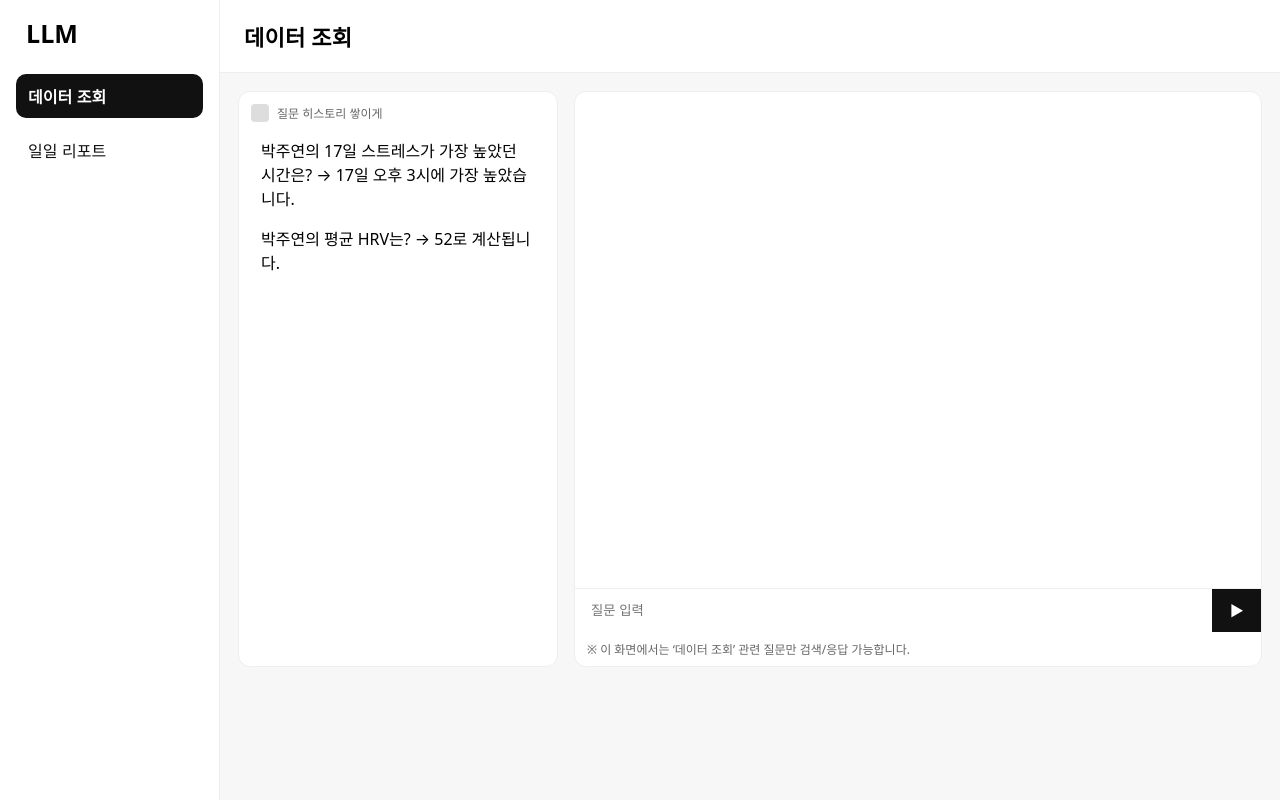
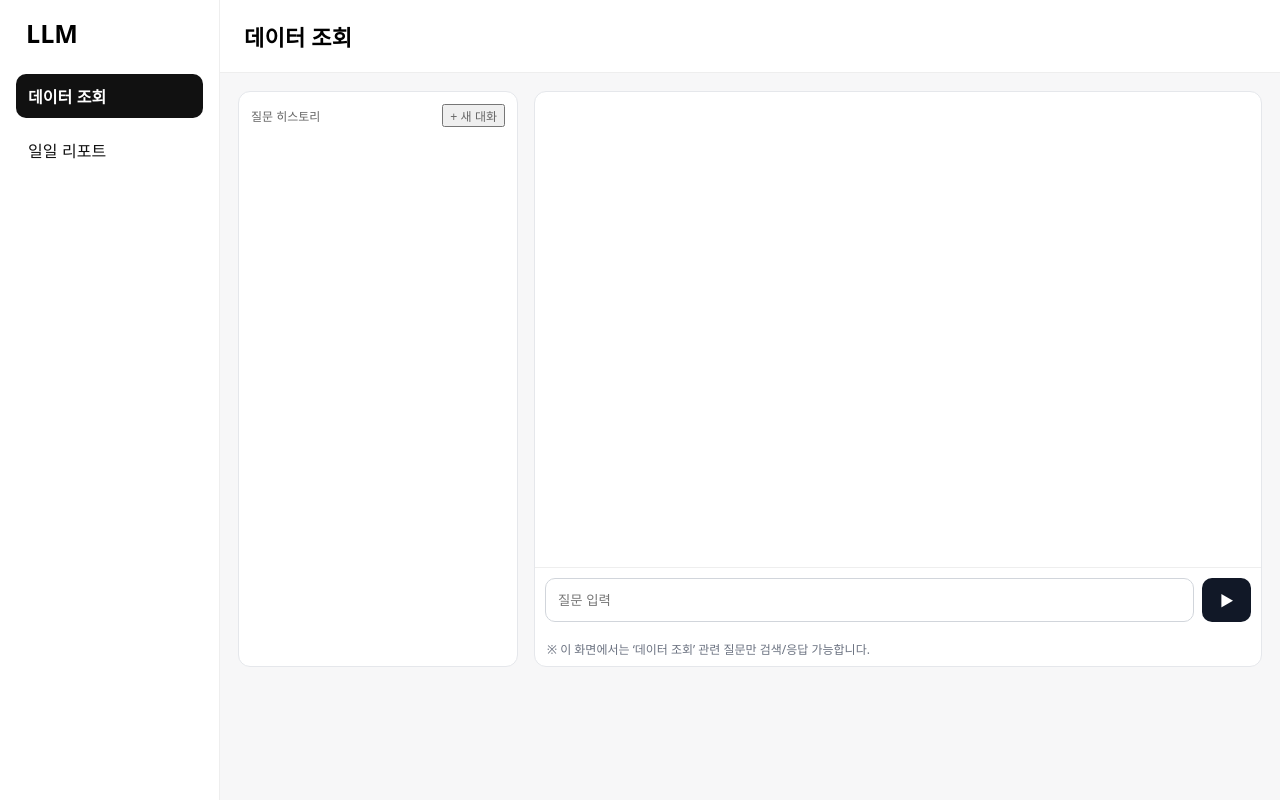
Before and after one commit to ai-lab-llm/Server, a Django app: page /dbchat/ in a window 1280 px wide. Run offline with Django 5.2, Linux system fonts and the light colour scheme; parts of the project's set-up code (start-up, migrations or seed data) failed here and were passed over.

Commit message:
feat: 데이터 조회 화면 ui

```diff
--- a/dbchat/templates/dbchat/dbchat.html
+++ b/dbchat/templates/dbchat/dbchat.html
@@ -1,96 +1,37 @@
 {% extends "base.html" %}
+{% load static %}
 {% block title %}데이터 조회 - 주연 서버{% endblock %}
 {% block page_title %}데이터 조회{% endblock %}
 {% block nav_dbchat_active %}active{% endblock %}
 
 {% block content %}
+<link rel="stylesheet" href="{% static 'dbchat/dbchat.css' %}">
+
 <div class="chat-wrap">
-  <!-- 왼쪽: 히스토리 (카드) -->
+  <!-- 왼쪽: 히스토리 -->
   <aside class="chat-history">
-    <div style="display:flex;align-items:center;gap:8px;margin-bottom:8px;">
-      <div style="width:18px;height:18px;background:#ddd;border-radius:4px;"></div>
-      <span class="small">질문 히스토리 쌓이게</span>
+    <div class="history-head">
+      <span class="small">질문 히스토리</span>
+      <button id="new-thread-btn" class="small">+ 새 대화</button>
     </div>
-    <div id="history"></div>
+    <div id="threads"></div>
   </aside>
 
-  <!-- 오른쪽: 채팅 메인 (카드) -->
+  <!-- 오른쪽: 채팅 메인 -->
   <section class="chat-main">
-    <div id="chat-messages" class="chat-messages">
-      <!-- 메시지가 여기 쌓입니다 -->
-    </div>
+    <div id="chat-messages" class="chat-messages"></div>
+
     <form id="chat-form" class="chat-input">
+      {% csrf_token %}
       <input type="text" id="question" placeholder="질문 입력" autocomplete="off" />
       <button type="submit" title="보내기">▶</button>
     </form>
-    <div class="small" style="padding:8px 12px;">
+
+    <div class="small tip">
       ※ 이 화면에서는 ‘데이터 조회’ 관련 질문만 검색/응답 가능합니다.
     </div>
   </section>
 </div>
 
-<script>
-document.addEventListener("DOMContentLoaded", function(){
-  const historyBox = document.getElementById("history");
-  const chatBox    = document.getElementById("chat-messages");
-  const form       = document.getElementById("chat-form");
-  const input      = document.getElementById("question");
-
-  // 메시지 렌더러
-  function addMessage(role, text){
-    const wrap = document.createElement("div");
-    wrap.style.marginBottom = "10px";
-    const who  = document.createElement("div");
-    who.style.fontWeight = "600";
-    who.style.marginBottom = "4px";
-    who.textContent = (role === "user") ? "나" : "AI";
-    const body = document.createElement("div");
-    body.textContent = text;
-    wrap.appendChild(who);
-    wrap.appendChild(body);
-    chatBox.appendChild(wrap);
-    chatBox.scrollTop = chatBox.scrollHeight;
-  }
-
-  // 히스토리 불러오기
-  fetch("/dbchat/history")
-    .then(res => res.json())
-    .then(data => {
-      if(!data || !data.history){ return; }
-      data.history.forEach(item => {
-        const p = document.createElement("div");
-        p.className = "list-item";
-        p.textContent = item.question + " → " + item.answer;
-        historyBox.appendChild(p);
-      });
-    })
-    .catch(()=>{ /* 히스토리 실패 시 무시 */ });
-
-  // 질문 전송
-  form.addEventListener("submit", function(e){
-    e.preventDefault();
-    const q = input.value.trim();
-    if(!q) return;
-
-    addMessage("user", q);
-    input.value = "";
-    input.focus();
-
-    fetch("/api/dbchat/ask", {
-      method: "POST",
-      headers: {"Content-Type":"application/x-www-form-urlencoded"},
-      body: "question="+encodeURIComponent(q)
-    })
-    .then(res => res.json())
-    .then(data => {
-      const answer = (data && (data.answer ?? data.response ?? "")) || "응답을 불러오지 못했습니다.";
-      addMessage("ai", answer);
-    })
-    .catch(err => {
-      addMessage("ai", "오류가 발생했습니다. 잠시 후 다시 시도해 주세요.");
-      console.error(err);
-    });
-  });
-});
-</script>
+<script src="{% static 'dbchat/dbchat.js' %}"></script>
 {% endblock %}
--- /dev/null
+++ b/static/dbchat/dbchat.css
@@ -0,0 +1,141 @@
+.chat-wrap {
+    display: grid;
+    grid-template-columns: 280px 1fr;
+    gap: 16px;
+    height: calc(100vh - 180px);
+  }
+
+  .chat-history {
+    border: 1px solid #e5e7eb;
+    border-radius: 12px;
+    padding: 12px;
+    overflow: hidden;
+    display: flex;
+    flex-direction: column;
+  }
+
+  .history-head {
+    display: flex;
+    align-items: center;
+    justify-content: space-between;
+    margin-bottom: 18px;
+  }
+
+  .chat-main {
+    border: 1px solid #e5e7eb;
+    border-radius: 12px;
+    display: flex;
+    flex-direction: column;
+    overflow: hidden;
+  }
+
+  /* ===== 말풍선 ===== */
+  .bubble {
+    max-width: 70%;
+    margin: 6px 0;
+    padding: 10px 14px;
+    border-radius: 16px;
+    line-height: 1.4;
+    word-break: break-word;
+    white-space: pre-wrap;
+  }
+  .user-msg { background:#E9E9EB; margin-left:auto; text-align:right; }
+  .ai-msg   { background:#333; color:#fff; margin-right:auto; text-align:left; }
+
+  /* ===== 채팅 영역 ===== */
+  .chat-messages {
+    flex: 1;
+    padding: 14px 16px;
+    margin: 10px;
+    overflow-y: auto;
+    display: flex;
+    flex-direction: column;
+  }
+
+  .chat-input {
+    display: grid;
+    grid-template-columns: 1fr auto;
+    gap: 8px;
+    padding: 10px;
+    border-top: 1px solid #eee;
+  }
+  .chat-input input {
+    height: 44px;
+    border: 1px solid #d1d5db;
+    border-radius: 10px;
+    padding: 0 12px;
+    outline: none;
+  }
+  .chat-input button {
+    min-width: 44px;
+    height: 44px;
+    border: none;
+    border-radius: 10px;
+    background: #111827;
+    color: #fff;
+    cursor: pointer;
+  }
+
+  .tip { padding: 8px 12px; color:#6b7280; }
+
+  /* ===== 좌측 히스토리 ===== */
+  #threads {
+    overflow-y: auto;
+    padding-right: 2px;
+    flex: 1;
+  }
+
+  .list-item {
+    position: relative;
+    padding: 10px 28px 10px 12px; /* 우측 ... 버튼 공간 */
+    border-radius: 10px;
+    cursor: pointer;
+  }
+  .list-item + .list-item { margin-top: 6px; }
+  .list-item.active { background: #f0f0f4; }
+  .list-item .title { display:block; font-weight:600; margin-bottom:2px; }
+  .muted { color:#6b7280; font-size:12px; }
+
+  /* ... 버튼 */
+  .more-btn {
+    position: absolute;
+    right: 6px; top: 50%;
+    transform: translateY(-50%);
+    display: none;
+    width: 22px; height: 22px;
+    border-radius: 6px;
+    line-height: 22px;
+    text-align: center;
+    color: #6b7280;
+    background: transparent;
+    cursor: pointer;
+    user-select: none;
+  }
+  .list-item:hover .more-btn { display: block; }
+  .more-btn:hover { background:#ececec; color:#111; }
+
+  /* 간단 컨텍스트 메뉴 */
+  .ctx {
+    position: absolute;
+    right: 6px; top: 36px;
+    margin-top: 5px;
+    background: #fff;
+    border: 1px solid #e5e7eb;
+    border-radius: 8px;
+    box-shadow: 0 8px 24px rgba(0,0,0,0.08);
+    display: none;
+    z-index: 10;
+    overflow: hidden;
+    min-width: 85px;
+  }
+  .ctx button {
+    display: block;
+    width: 100%;
+    background: none;
+    border: none;
+    padding: 8px 12px;
+    text-align: left;
+    cursor: pointer;
+    font-size: 13px;
+  }
+  .ctx button:hover { background: #f5f5f5; }
--- /dev/null
+++ b/static/dbchat/dbchat.js
@@ -0,0 +1,212 @@
+function getCookie(name){
+    const value = `; ${document.cookie}`;
+    const parts = value.split(`; ${name}=`);
+    if (parts.length === 2) return parts.pop().split(';').shift();
+    return null;
+  }
+  const csrftoken = getCookie('csrftoken');
+
+  document.addEventListener("DOMContentLoaded", () => {
+    const threadsBox = document.getElementById("threads");
+    const chatBox    = document.getElementById("chat-messages");
+    const form       = document.getElementById("chat-form");
+    const input      = document.getElementById("question");
+    const newBtn     = document.getElementById("new-thread-btn");
+
+    let currentThreadId = null;
+    let currentThreads  = [];
+
+    /* ---- 말풍선 렌더러 ---- */
+    function addMessage(role, text){
+      const div = document.createElement("div");
+      div.className = "bubble " + (role === "user" ? "user-msg" : "ai-msg");
+      div.textContent = text;
+      chatBox.appendChild(div);
+      chatBox.scrollTop = chatBox.scrollHeight;
+    }
+
+    /* ---- 히스토리 로드 ---- */
+    async function loadThreads(){
+      const res  = await fetch("/dbchat/threads");
+      const data = await res.json();
+      currentThreads = data.threads || [];
+      threadsBox.innerHTML = "";
+
+      currentThreads.forEach(t => {
+        const row  = document.createElement("div");
+        row.className = "list-item";
+        row.dataset.threadId = t.id;
+
+        const safeTitle = (t.title && t.title.trim()) ? t.title : "새 대화";
+
+        const titleEl = document.createElement("div");
+        titleEl.className = "title";
+        titleEl.textContent = safeTitle;
+
+        const timeEl = document.createElement("div");
+        timeEl.className = "muted";
+        timeEl.textContent = t.updated_at;
+
+        const more = document.createElement("span");
+        more.className = "more-btn";
+        more.textContent = "⋯";
+
+        // 컨텍스트 메뉴
+        const menu = document.createElement("div");
+        menu.className = "ctx";
+
+        // — 제목 변경
+        const renameBtn = document.createElement("button");
+        renameBtn.type = "button";
+        renameBtn.textContent = "제목 변경";
+
+        // — 삭제
+        const delBtn = document.createElement("button");
+        delBtn.type = "button";
+        delBtn.textContent = "삭제";
+
+        menu.appendChild(renameBtn);
+        menu.appendChild(delBtn);
+
+        row.appendChild(titleEl);
+        row.appendChild(timeEl);
+        row.appendChild(more);
+        row.appendChild(menu);
+
+        // 항목 클릭 = 스레드 열기
+        row.onclick = () => { currentThreadId = t.id; loadMessages(); highlightThread(); };
+
+        // ... 클릭 = 메뉴 토글
+        more.onclick = (e) => {
+          e.stopPropagation();
+          document.querySelectorAll(".ctx").forEach(el => { if (el !== menu) el.style.display = "none"; });
+          menu.style.display = (menu.style.display === "block" ? "none" : "block");
+        };
+
+        // === 제목 변경 ===
+        renameBtn.onclick = async (e) => {
+          e.stopPropagation();
+          menu.style.display = "none";
+          const currentTitle = (t.title && t.title.trim()) ? t.title : "";
+          const newTitle = prompt("새 제목을 입력하세요.", currentTitle);
+          if (newTitle === null) return; // 취소
+          const title = newTitle.trim();
+          if (!title) return alert("제목이 비어 있습니다.");
+
+          const res = await fetch(`/dbchat/threads/${t.id}/rename`, {
+            method: "POST",
+            headers: {
+              "Content-Type": "application/json",
+              "X-CSRFToken": csrftoken
+            },
+            body: JSON.stringify({ title })
+          });
+          if (!res.ok) {
+            alert("제목 변경에 실패했습니다.");
+            return;
+          }
+          // 목록 재로드 후 선택 유지
+          await loadThreads();
+          highlightThread();
+        };
+
+        // === 삭제 ===
+        delBtn.onclick = async (e) => {
+          e.stopPropagation();
+          menu.style.display = "none";
+          if (!confirm("이 대화를 삭제하시겠습니까?")) return;
+
+          await fetch(`/dbchat/threads/${t.id}/delete`, {
+            method: "DELETE",
+            headers: { "X-CSRFToken": csrftoken }
+          });
+
+          if (currentThreadId === t.id) {
+            currentThreadId = null;
+            chatBox.innerHTML = "";
+          }
+          await loadThreads();
+        };
+
+        threadsBox.appendChild(row);
+      });
+
+      if (!currentThreadId && currentThreads.length){
+        currentThreadId = currentThreads[0].id;
+        await loadMessages();
+      }
+      highlightThread();
+    }
+
+    // 바깥 클릭 시 열린 메뉴 닫기
+    document.addEventListener("click", (e) => {
+      if (!e.target.classList.contains("more-btn")) {
+        document.querySelectorAll(".ctx").forEach(el => el.style.display = "none");
+      }
+    });
+
+    /* ---- 선택 하이라이트 ---- */
+    function highlightThread(){
+      Array.from(threadsBox.children).forEach(el => {
+        el.classList.toggle("active", el.dataset.threadId === currentThreadId);
+      });
+    }
+
+    /* ---- 메시지 로드 ---- */
+    async function loadMessages(){
+      if (!currentThreadId) return;
+      const res  = await fetch(`/dbchat/threads/${currentThreadId}/messages`);
+      const data = await res.json();
+      chatBox.innerHTML = "";
+      (data.messages || []).forEach(m => addMessage(m.role, m.content));
+      chatBox.scrollTop = chatBox.scrollHeight;
+    }
+
+    /* ---- 새 대화 ---- */
+    newBtn.addEventListener("click", async () => {
+      const res  = await fetch("/dbchat/threads/new", {
+        method: "POST",
+        headers: { "X-CSRFToken": csrftoken }
+      });
+      const data = await res.json();
+      currentThreadId = data.thread_id;
+      chatBox.innerHTML = "";
+      await loadThreads();
+    });
+
+    /* ---- 질문 전송 ---- */
+    form.addEventListener("submit", async (e) => {
+      e.preventDefault();
+      const q = input.value.trim();
+      if (!q) return;
+
+      addMessage("user", q);
+      input.value = "";
+      input.focus();
+
+      const res  = await fetch("/dbchat/ask", {
+        method: "POST",
+        headers: {
+          "Content-Type": "application/json",
+          "X-CSRFToken": csrftoken
+        },
+        body: JSON.stringify({
+          thread_id: currentThreadId,
+          question: q,
+          options: { stream: false, lang: "ko" },
+          ui_context: { page: "dbchat" }
+        })
+      });
+
+      const data = await res.json();
+      if (data.thread_id) currentThreadId = data.thread_id;
+
+      addMessage("ai", data.message?.content || "응답을 불러오지 못했습니다.");
+
+      await loadThreads();
+      await loadMessages();
+    });
+
+    /* ---- 초기 로드 ---- */
+    loadThreads();
+  });
```
